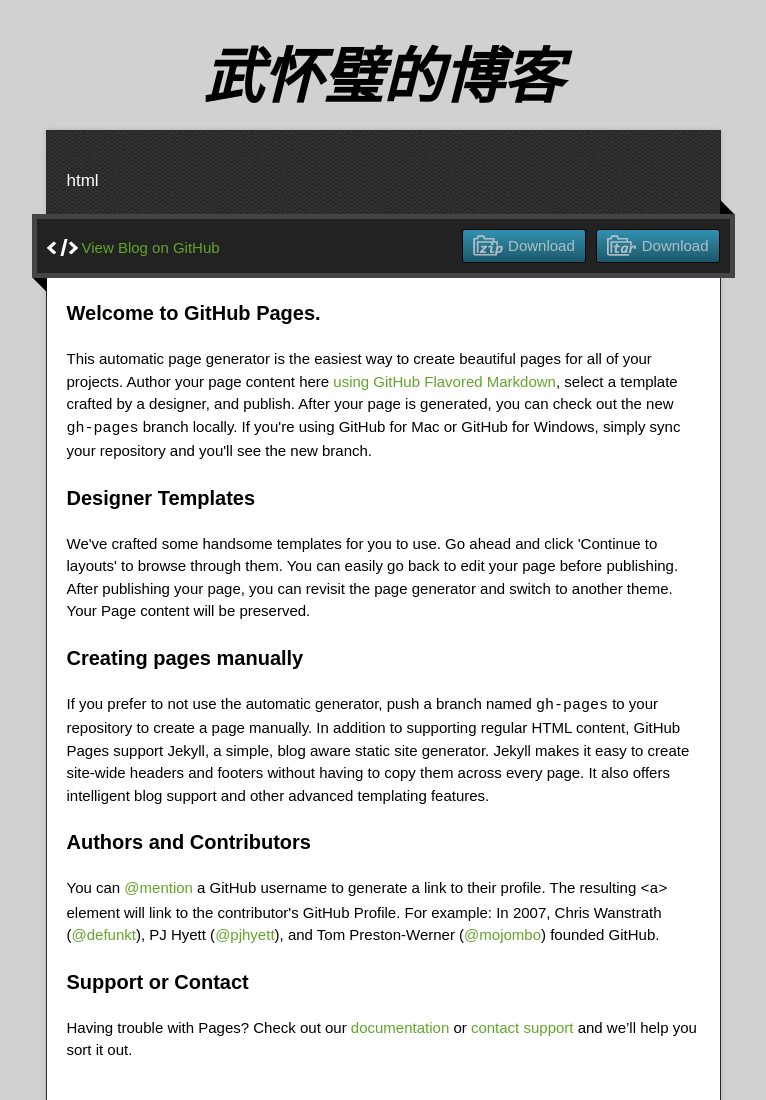
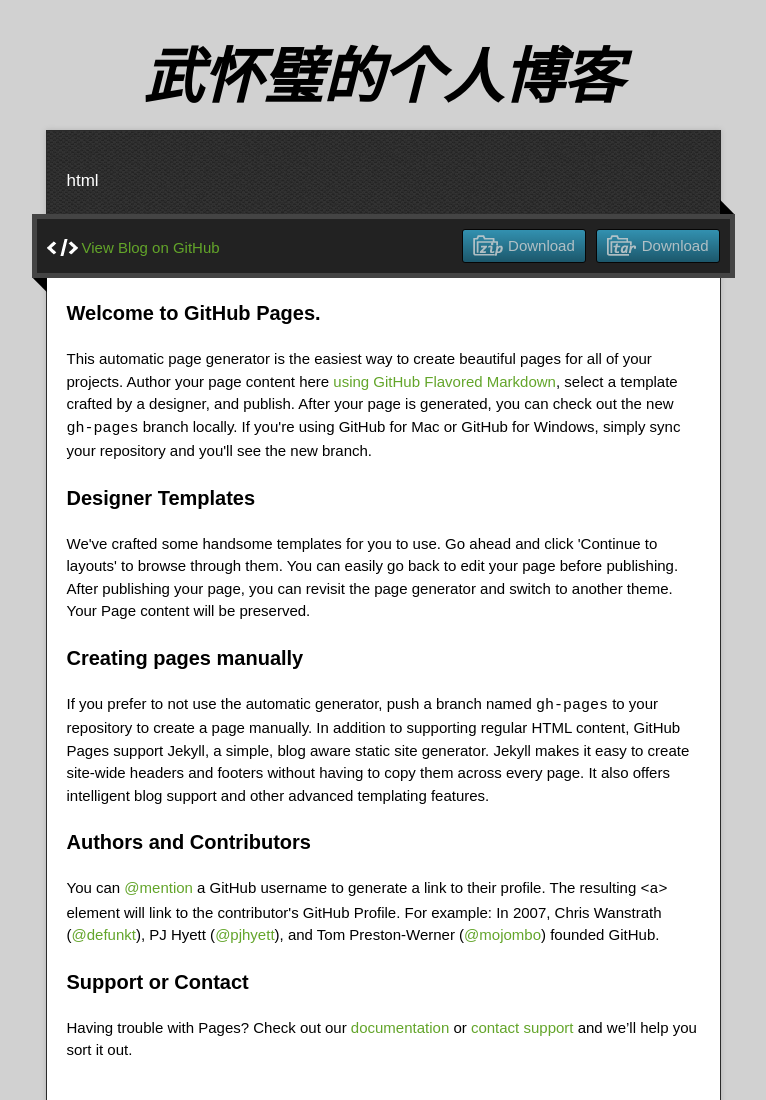
Before and after one commit to wuhuaibi/blog, a plain HTML site: page index.html in a window 1280 px wide. Shown: the top 1100 px of the page, without its empty margins (257-1023 px from the left). Drawn offline with nearby package versions, Linux system fonts and the light colour scheme.

Commit message:
Update index.html

```diff
--- a/index.html
+++ b/index.html
@@ -22,7 +22,7 @@
 
   <div class="wrapper">
     <header>
-      <h1 class="title">武怀璧的博客</h1>
+      <h1 class="title">武怀璧的个人博客</h1>
     </header>
     <div id="container">
       <p class="tagline">html</p>
```
